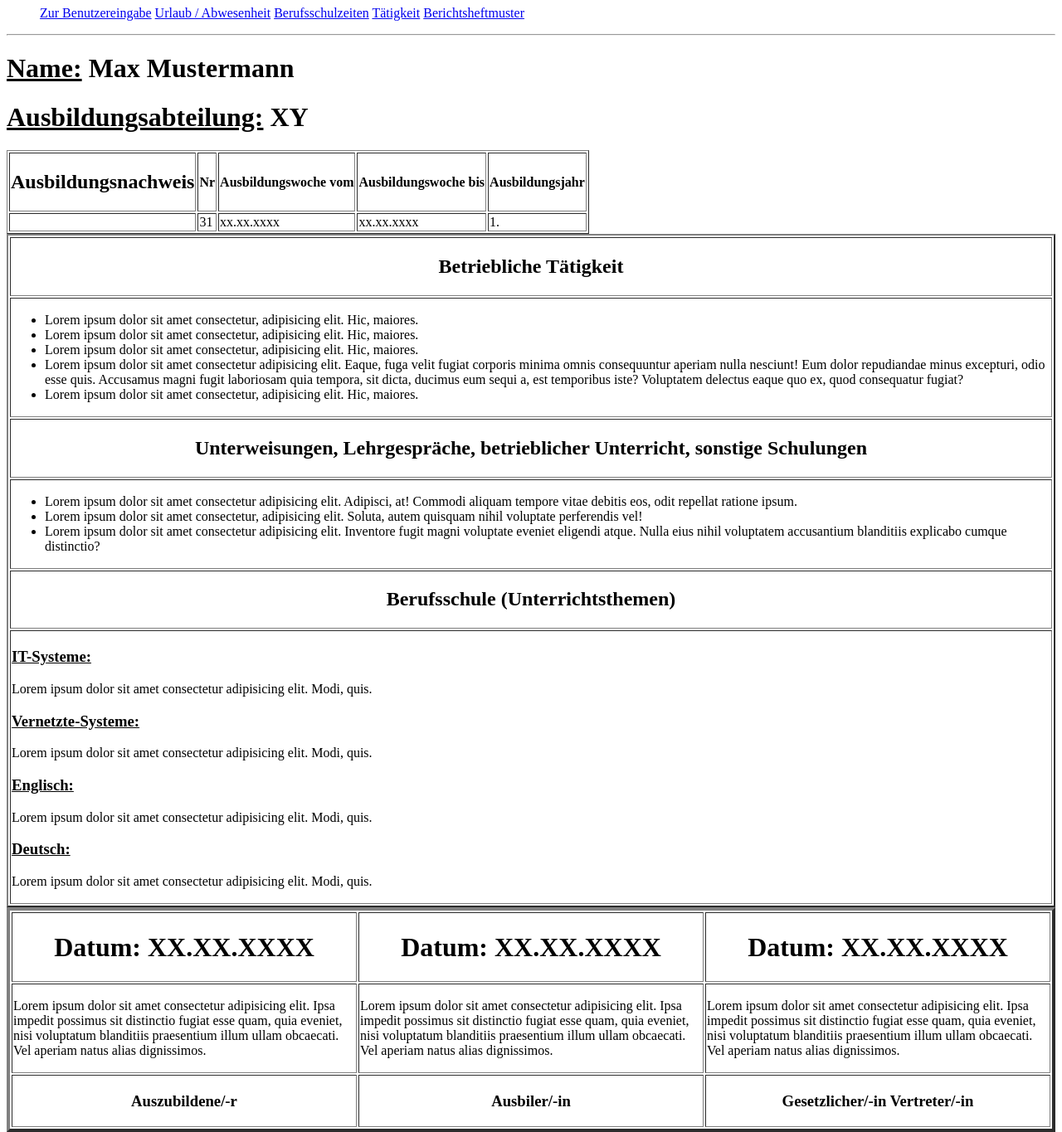
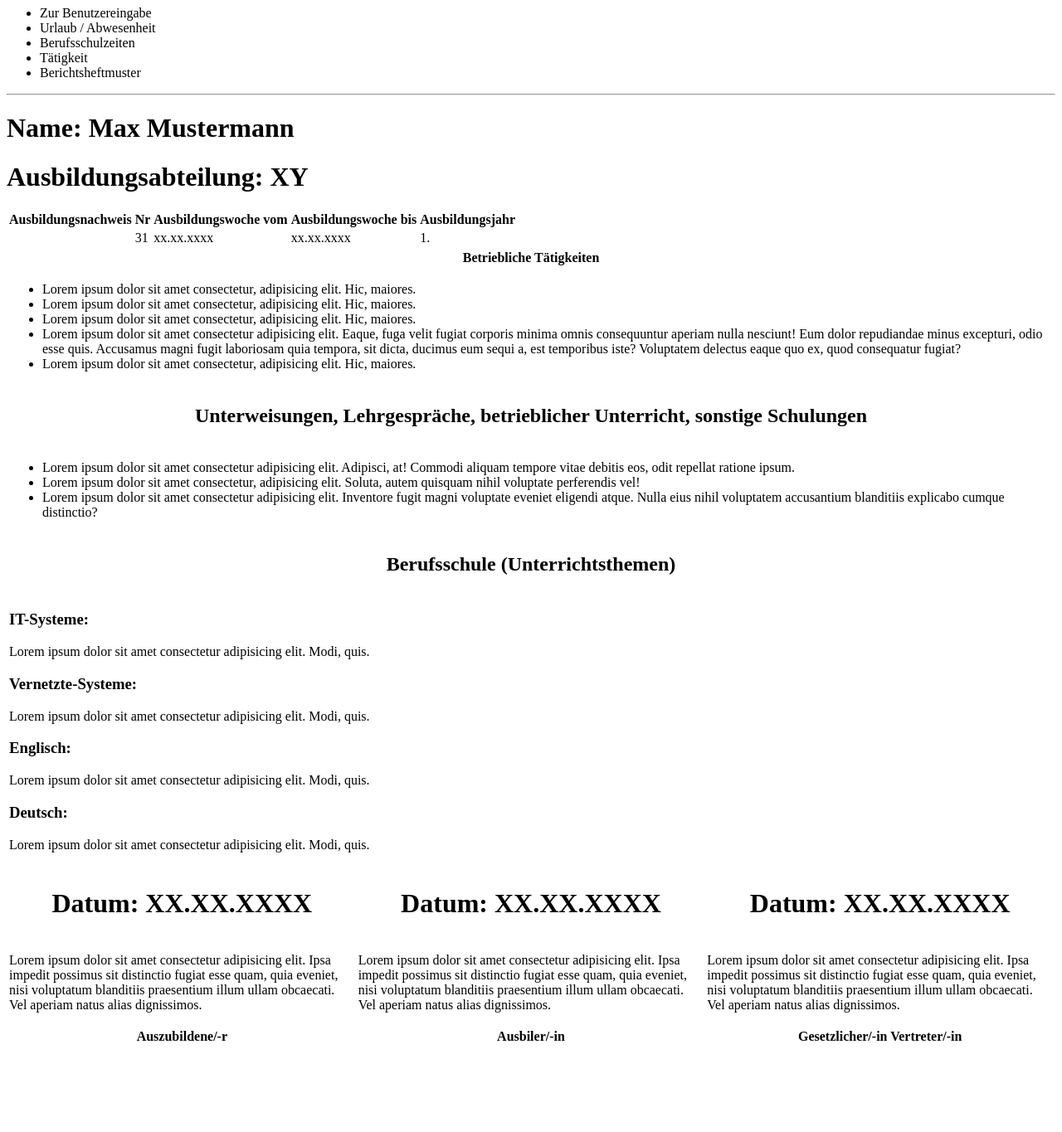
Before and after one commit to le417762/webentwicklung1, a plain HTML site: page BerichtsheftMuster.html in a window 1280 px wide. Shown: the part 60-1425 px from the top of the page at 83% size. After the commit the page ends 1330 px from the top, so only its background shows below. Drawn offline with Linux system fonts and the light colour scheme.

Commit message:
Add files via upload
fixed

```diff
--- a/BerichtsheftMuster.html
+++ b/BerichtsheftMuster.html
@@ -10,21 +10,21 @@
         <nav>
             <h1>Navigationsliste:</h1>
             <ul>
-                <a href="Benutzereingabe.html">Zur Benutzereingabe</a>
-                <a href="Abwesenheit_Urlaub.html">Urlaub / Abwesenheit</a>
-                <a href="Berufsschule.html">Berufsschulzeiten</a>
-                <a href="Tätigkeiten.html">Tätigkeit</a>
-                <a href="BerichtsheftMuster.html">Berichtsheftmuster</a>
+                <li href="Benutzereingabe.html">Zur Benutzereingabe</li>
+                <li href="Abwesenheit_Urlaub.html">Urlaub / Abwesenheit</li>
+                <li href="Berufsschule.html">Berufsschulzeiten</li>
+                <li href="Tätigkeiten.html">Tätigkeit</li>
+                <li href="BerichtsheftMuster.html">Berichtsheftmuster</li>
             </ul>
         </nav>
     </header>
     <hr/>
     <main>
-        <h1><u>Name:</u> Max Mustermann</h1>
-        <h1><u>Ausbildungsabteilung:</u> XY</h1>
-        <table border = "1">
+        <h1>Name: Max Mustermann</h1>
+        <h1>Ausbildungsabteilung: XY</h1>
+        <table >
             <tr>
-                <th><h2>Ausbildungsnachweis</h2></th>
+                <th>Ausbildungsnachweis</th>
                 <th>Nr</th>
                 <th>Ausbildungswoche vom</th>
                 <th>Ausbildungswoche bis</th>
@@ -49,9 +49,9 @@
             </tr>
         </table>
 
-        <table border = "2">
+        <table>
             <tr>
-                <th><h2>Betriebliche Tätigkeit</h2></th>
+                <th>Betriebliche Tätigkeiten</th>
             </tr>
             <tr>
                 <td>
@@ -81,14 +81,14 @@
             </tr>
             <tr>
                 <td>
-                    <p><u><h3>IT-Systeme:</h3></u>Lorem ipsum dolor sit amet consectetur adipisicing elit. Modi, quis.</p>
-                    <p><u><h3>Vernetzte-Systeme:</h3></u>Lorem ipsum dolor sit amet consectetur adipisicing elit. Modi, quis.</p>
-                    <p><u><h3>Englisch:</h3></u>Lorem ipsum dolor sit amet consectetur adipisicing elit. Modi, quis.</p>
-                    <p><u><h3>Deutsch:</h3></u>Lorem ipsum dolor sit amet consectetur adipisicing elit. Modi, quis.</p>
+                    <h3>IT-Systeme:</h3><p>Lorem ipsum dolor sit amet consectetur adipisicing elit. Modi, quis.</p>
+                    <h3>Vernetzte-Systeme:</h3><p></p>Lorem ipsum dolor sit amet consectetur adipisicing elit. Modi, quis.</p>
+                    <h3>Englisch:</h3><p></p>Lorem ipsum dolor sit amet consectetur adipisicing elit. Modi, quis.</p>
+                    <h3>Deutsch:</h3><p></p>Lorem ipsum dolor sit amet consectetur adipisicing elit. Modi, quis.</p>
                 </td>
             </tr>
         </table>
-        <table border="4">
+        <table>
             <tr>
                 <th><h1>Datum: XX.XX.XXXX</h1></th>
                 <th><h1>Datum: XX.XX.XXXX</h1></th>
@@ -100,9 +100,9 @@
                 <td><p>Lorem ipsum dolor sit amet consectetur adipisicing elit. Ipsa impedit possimus sit distinctio fugiat esse quam, quia eveniet, nisi voluptatum blanditiis praesentium illum ullam obcaecati. Vel aperiam natus alias dignissimos.</p></td>
             </tr>
             <tr>
-                <th><h3>Auszubildene/-r</h3></th>
-                <th><h3>Ausbiler/-in</h3></th>
-                <th><h3>Gesetzlicher/-in Vertreter/-in</h3></th>
+                <th>Auszubildene/-r</th>
+                <th>Ausbiler/-in</th>
+                <th>Gesetzlicher/-in Vertreter/-in</th>
             </tr>
         </table>
 
```
Also changed, not shown: Abwesenheit_Urlaub.html (+5 -5 lines), Benutzereingabe.html (+5 -5 lines), Berufsschule.html (+6 -6 lines), Tätigkeiten.html (+5 -5 lines), index.html (+5 -5 lines).
